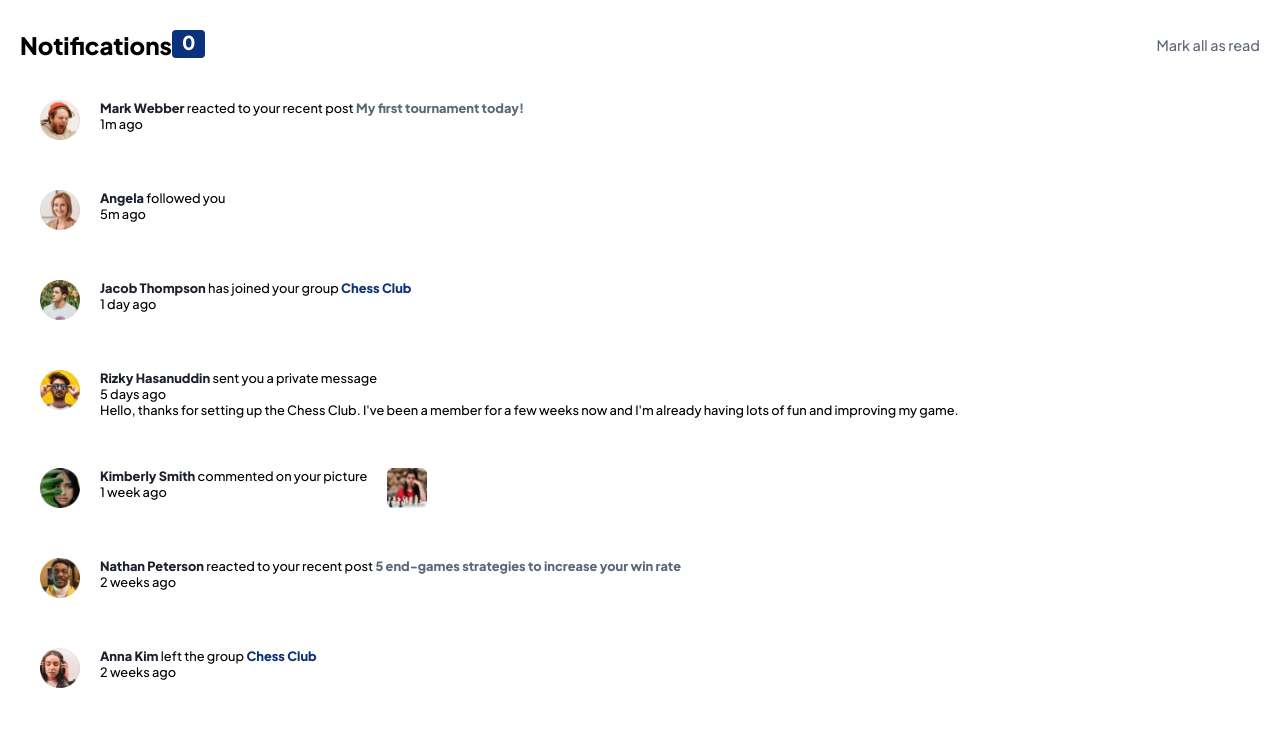
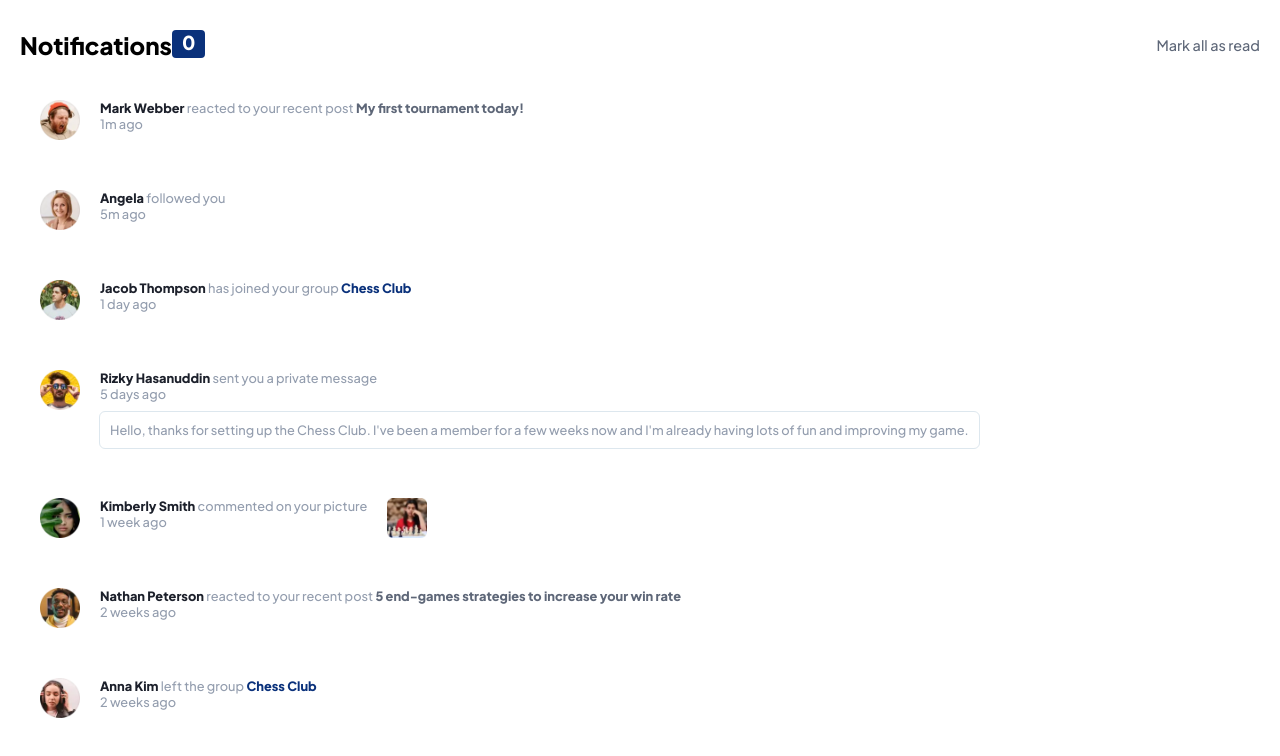
Before and after one commit to kujerocoding/notifications-page, a React (Vite) app: page / in a window 1280 px wide. Shown: the top 756 px of the page. Built offline with nearby package versions, Linux system fonts and the light colour scheme.

Commit message:
add conditional statement to render data that only has message object and add styles to it

```diff
--- a/src/App.css
+++ b/src/App.css
@@ -3,7 +3,7 @@
 :root{
   --FF: 'Plus Jakarta Sans', sans-serif;
   --FS: 16px;
-  --RED: hsl(1, 90%, 64%);
+  --RED: #f65351;
   --BLUE: hsl(219, 85%, 26%);
   --WHITE: hsl(0, 0%, 100%);
   --VERYLIGHTGRAYISHBLUE: #f7fafd;
@@ -76,7 +76,7 @@ button{
   color: var(--VERYDARKBLUE);
 }
 
-.nofitication--activity{
+.notification--activity{
   color: var(--GRAYISHBLUE);
 }
 
@@ -90,9 +90,10 @@ button{
   color: var(--BLUE);
 }
 
-/* .dot{
-  display: block;
-  width: 10px;
-  height: 10px;
-  background-color: red;
-} */
+.notification--message{
+  margin-top: 10px;
+  outline: 1.5px solid var(--LIGHTGRAYISHBLUE2);
+  border-radius: 5px;
+  padding: 10px;
+  color: var(--GRAYISHBLUE);
+}
--- a/src/pages/Notifications.jsx
+++ b/src/pages/Notifications.jsx
@@ -14,11 +14,10 @@ const Notifications = (props) => {
                 {props.activity}
                 <span className={props.objectActivity === "Chess Club" ? "notification--group" : "notification--objectActivity"}> {props.objectActivity} {props.isRead && <img src="../src/assets/images/circle.svg"></img>}
                 </span>
-                <span className='dot'></span>
                 <br />
                 <span className='notification--time'>{props.time} ago</span>
                 <br />
-                <span className='notification--message'>{props.message}</span>
+                {props.message !== "" && <div className='notification--message'>{props.message}</div>}
             </p>
             {props.hasObjectImg && <img className='notification--img' src={props.objectImg} alt="" />}
         </div>
@@ -26,73 +25,3 @@ const Notifications = (props) => {
 }
 
 export default Notifications
-
-
-{/* <div className='notifications-container'>
-            <div className='notification--container' onClick={props.toggle} id='1'>
-                <img src="../src/assets/images/avatar-mark-webber.webp" alt="" />
-                <p>
-                <span className='notification--name'>Mark Webber </span>
-                reacted to your recent post <span className='nofitication--react'>My first tournament today!</span>
-                <br />
-                <span>1m ago</span>
-                </p>
-            </div>
-            <div className='notification--container'>
-                <img src="../src/assets/images/avatar-angela-gray.webp" alt="" />
-                <p>
-                <span className='notification--name'>Angela Gray </span>
-                followed you
-                <br />
-                <span>5m ago</span>
-                </p>
-            </div>
-            <div className='notification--container'>
-                <img src="../src/assets/images/avatar-jacob-thompson.webp" alt="" />
-                <p>
-                <span className='notification--name'>Jacob Thompson </span>
-                has joined your group <span className='notification--group'> Chess Club</span>
-                <br />
-                <span>1 day ago</span>
-                </p>
-            </div>
-            <div className='notification--container'>
-                <img src="../src/assets/images/avatar-rizky-hasanuddin.webp" alt="" />
-                <p>
-                <span className='notification--name'>Rizky Hasanuddin </span>
-                sent you private message
-                <br />
-                <span>5 days ago</span>
-                <br />
-                <span>Hello, thanks for setting up the Chess Club. I've been a member for a few weeks now and I'm already having lots of fun and improving my game.</span>
-                </p>
-            </div>
-            <div className='notification--container'>
-                <img src="../src/assets/images/avatar-kimberly-smith.webp" alt="" />
-                <p>
-                <span className='notification--name'>Kimberly Smith </span>
-                commented on your picture
-                <br />
-                <span>1 week ago</span>
-                </p>
-                <img src="../src/assets/images/image-chess.webp" alt="" />
-            </div>
-            <div className='notification--container'>
-                <img src="../src/assets/images/avatar-nathan-peterson.webp" alt="" />
-                <p>
-                <span className='notification--name'>Nathan Peterson </span>
-                reacted to your recent post <span className='nofitication--react'>5 end-games strategies to increase your win rate</span>
-                <br />
-                <span>2 weeks ago</span>
-                </p>
-            </div>
-            <div className='notification--container'>
-                <img src="../src/assets/images/avatar-anna-kim.webp" alt="" />
-                <p>
-                <span className='notification--name'>Anna Kim </span>
-                left the group <span className='notification--group'>Chess Club</span>
-                <br />
-                <span>2 weeks ago</span>
-                </p>
-            </div>
-        </div> */}
```
